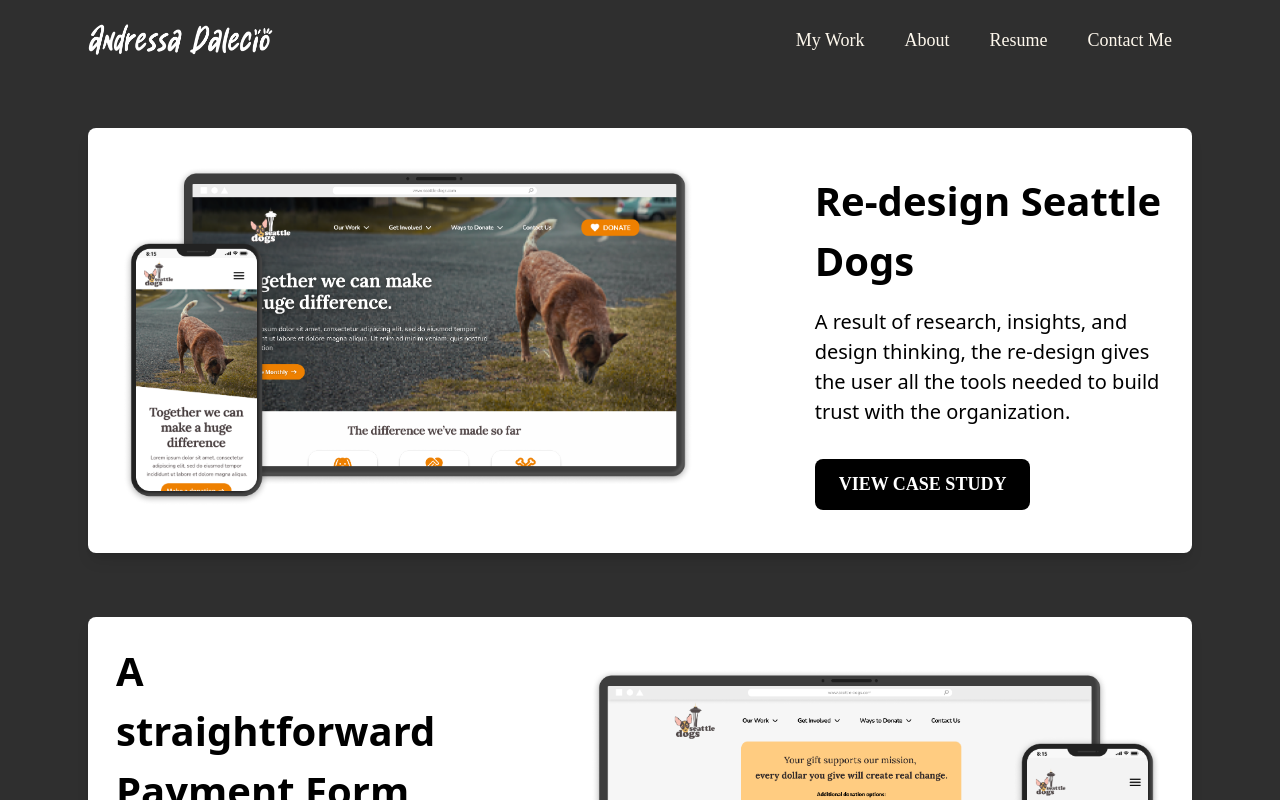
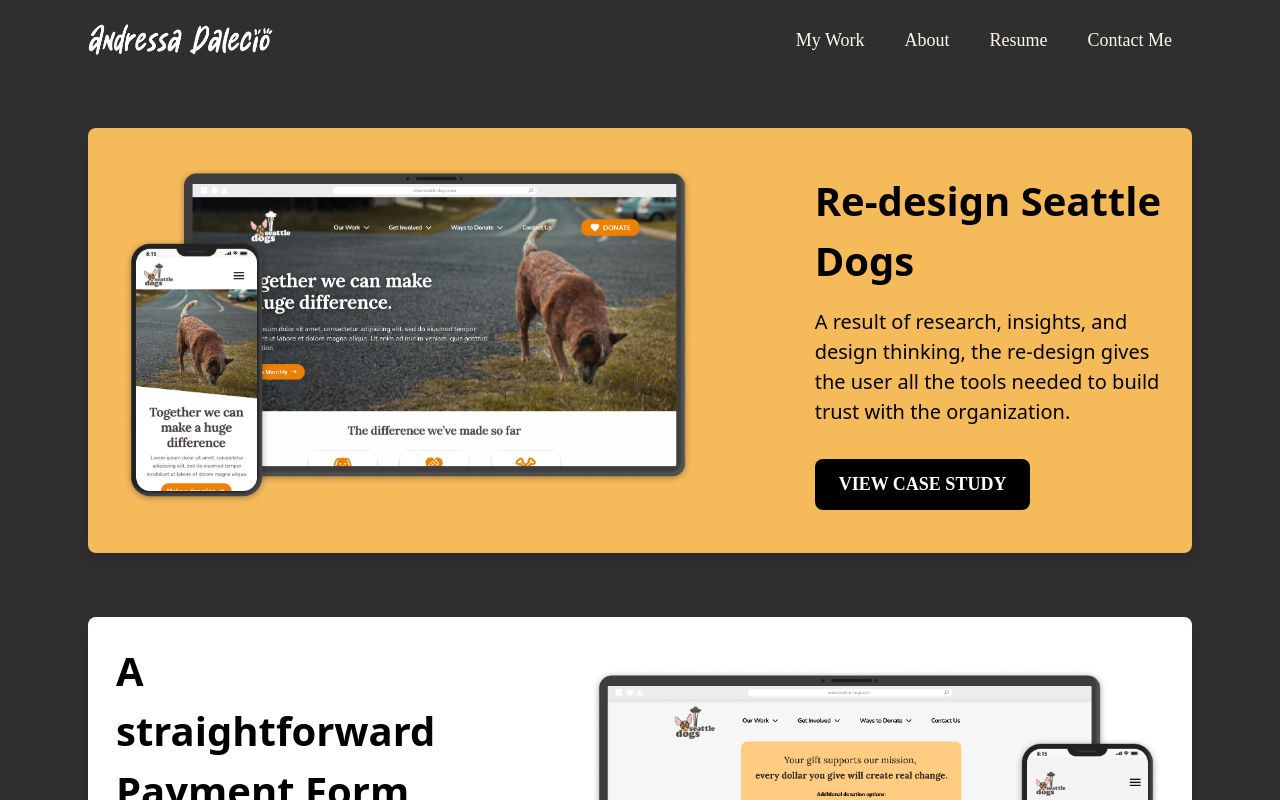
Before and after one commit to gustxyz/andressa-portfolio, a Next.js app: page /my-work in a window 1280 px wide. Shown: the top 800 px of the page. Built offline with nearby package versions, Linux system fonts and the light colour scheme.

Commit message:
change_color_card

```diff
--- a/app/my-work/page.tsx
+++ b/app/my-work/page.tsx
@@ -29,7 +29,7 @@ export default function Home() {
           contentTitle="Re-design Seattle Dogs"
           contentParagraph="A result of research, insights, and design thinking, the re-design gives the user all the tools needed to build trust with the organization."
           contentAnchor="my-work/seattle-dogs"
-          color="white"
+          color="yellow"
           direction="left"
         />
       </Container>
```
